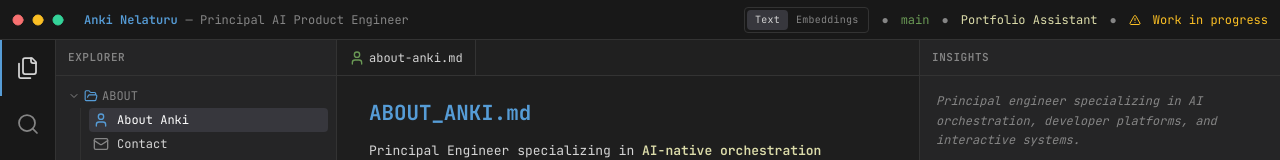
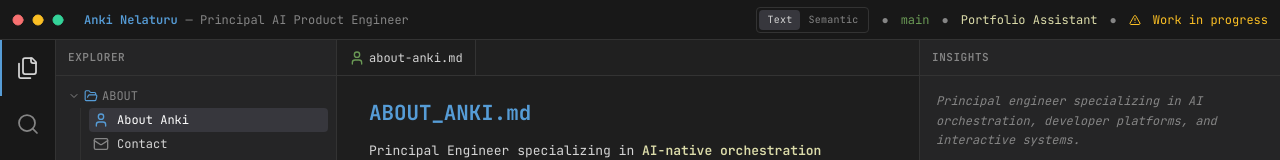
Before and after one commit to ankinelaturu/anki-fyi, a Next.js app: page / in a window 1280 px wide. Shown: the top 160 px of the page. Built offline with nearby package versions, Linux system fonts and the light colour scheme.

Commit message:
Rename button in Workspace component from "Embeddings" to "Semantic" for improved clarity.

```diff
--- a/components/workspace.tsx
+++ b/components/workspace.tsx
@@ -182,7 +182,7 @@ export function Workspace({ folders, initialSlug }: WorkspaceProps) {
                   : "text-ide-muted hover:text-ide-text"
               )}
             >
-              Embeddings
+              Semantic
             </button>
           </div>
           <div className="hidden" aria-hidden>
```
